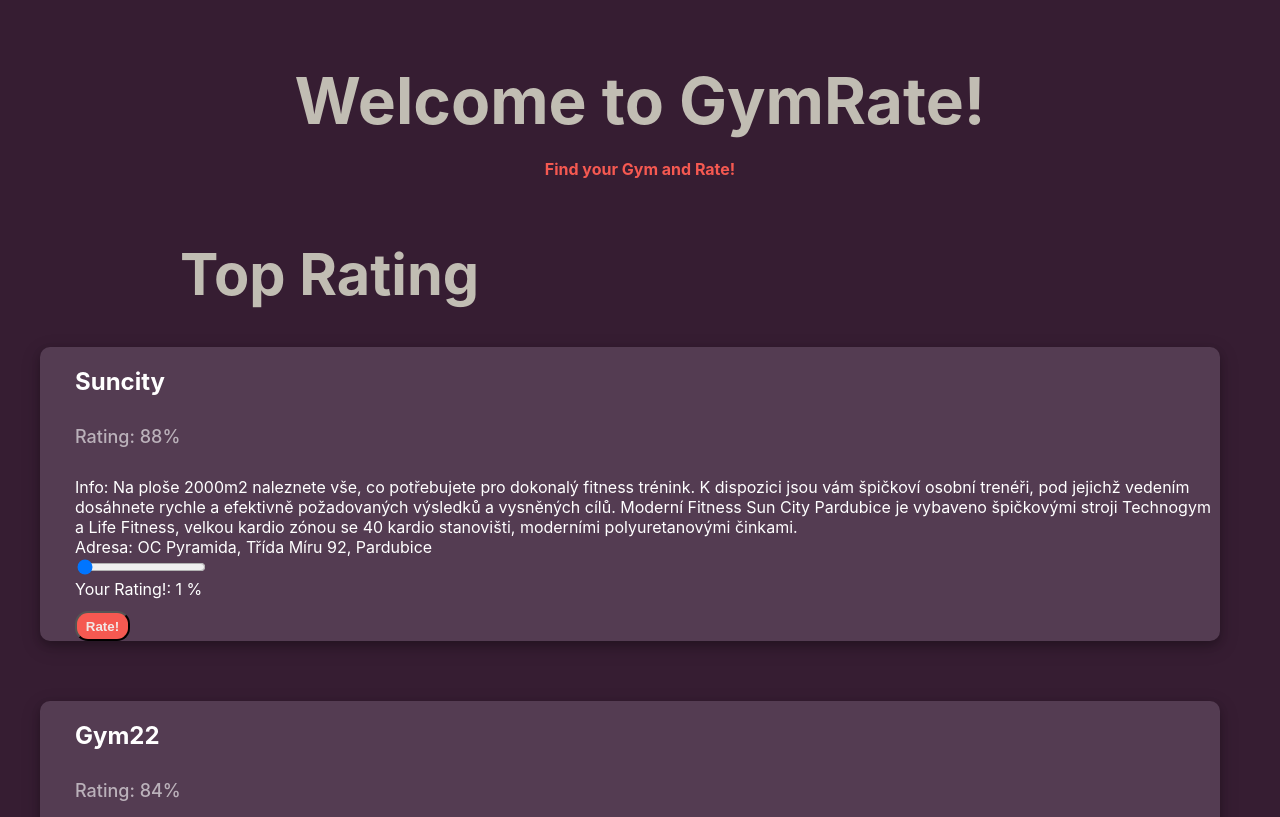
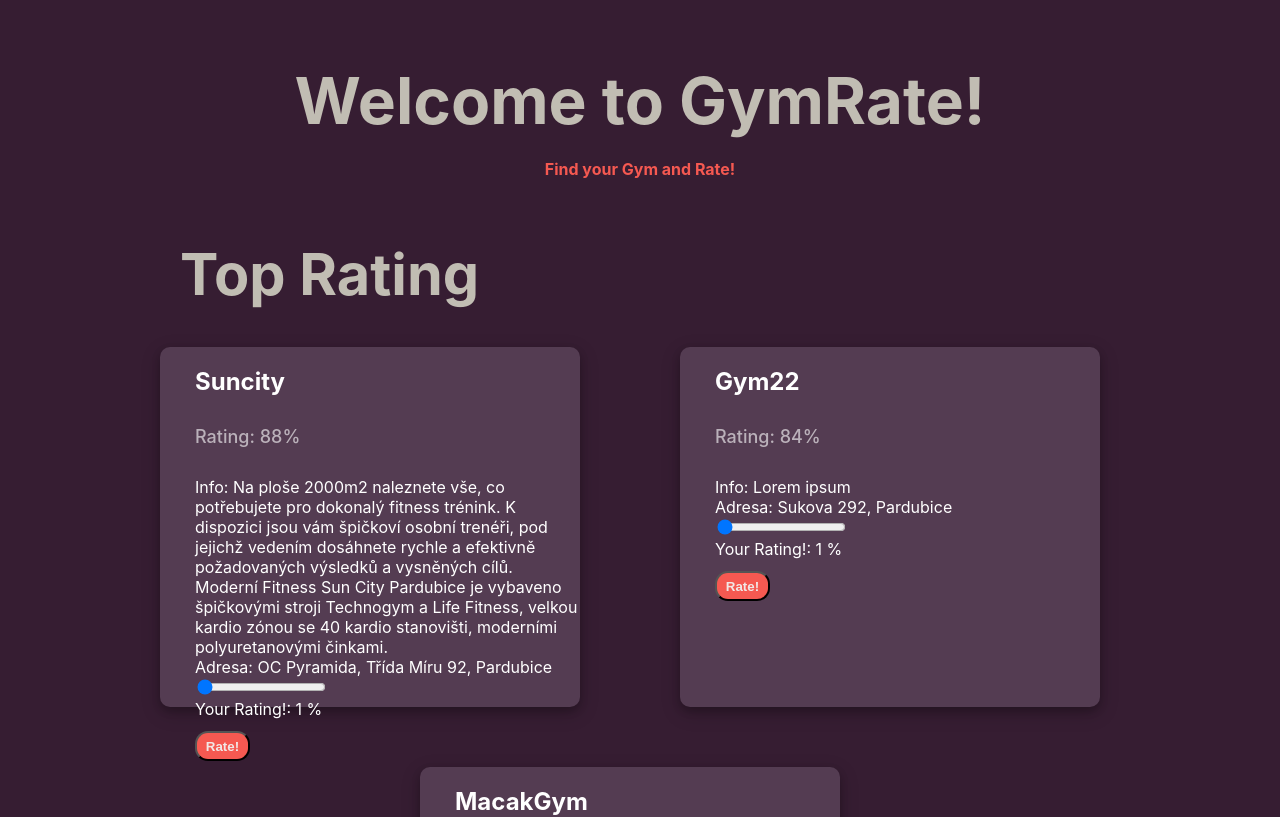
Before and after one commit to Werdix/reactor, a Next.js app: page / in a window 1280 px wide. Shown: the top 817 px of the page. Built offline with nearby package versions, Linux system fonts and the light colour scheme.

Commit message:
Theme update

```diff
--- a/Components/Gym.tsx
+++ b/Components/Gym.tsx
@@ -65,7 +65,7 @@ export const Gym: FC = () => {
 
     return (
         gymDetails.map(({ id, gymName, score, countRate, address, info }) => (<>
-            <GymBox state="maximized" key={id} onClick={() => divMaximize((prev) => !prev)} ><h2 key={id}>{gymName}</h2>
+            <GymBox state="minimized" key={id} onClick={() => divMaximize((prev) => !prev)} ><h2 key={id}>{gymName}</h2>
                 <h5 className={styles.Rating} key={id}>Rating: {Math.round(score / countRate)}%</h5>
                 <div key={id} className={isOpened ? 'infoOpened' : 'infoClosed'}>Info: {info}</div>
                 <div key={id} className={isOpened ? 'infoOpened' : 'infoClosed'}>Adresa: {address}</div>
@@ -79,7 +79,7 @@ export const Gym: FC = () => {
                     }
                     .infoOpened{
                     display:block;
-                    font-size:8;
+                    font-size:7;
                     }
                     .notOpened{
                     width: 110%;
--- a/Components/theme.tsx
+++ b/Components/theme.tsx
@@ -1,8 +1,8 @@
 export const theme = {
     size: {
-        minimizedH:'260px',
-        maximizedH:'200%',
-        minimizedW:'360px',
+        minimizedH:'360px',
+        maximizedH:'520px',
+        minimizedW:'420px',
         maximizedW:'200%'
 
     },
```
